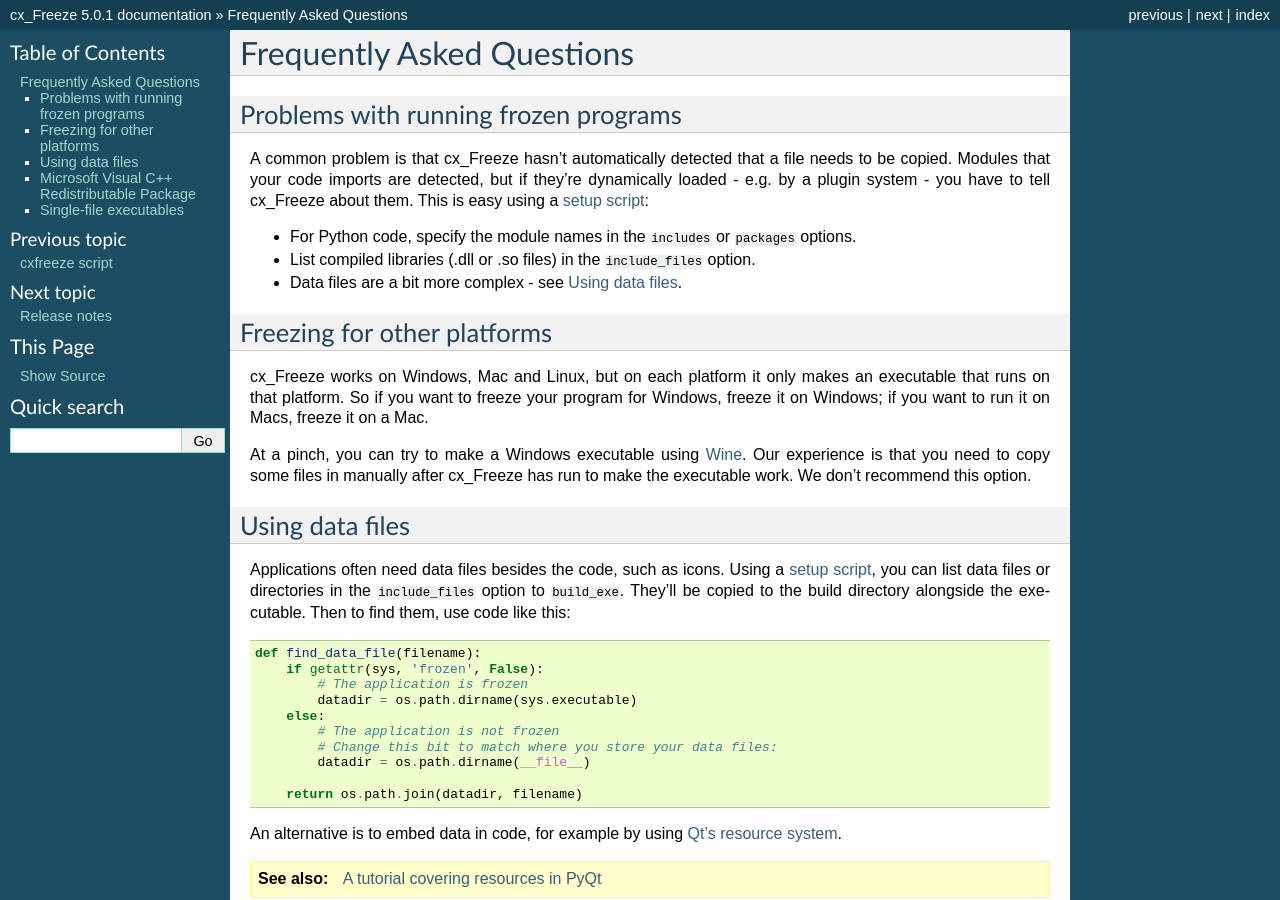
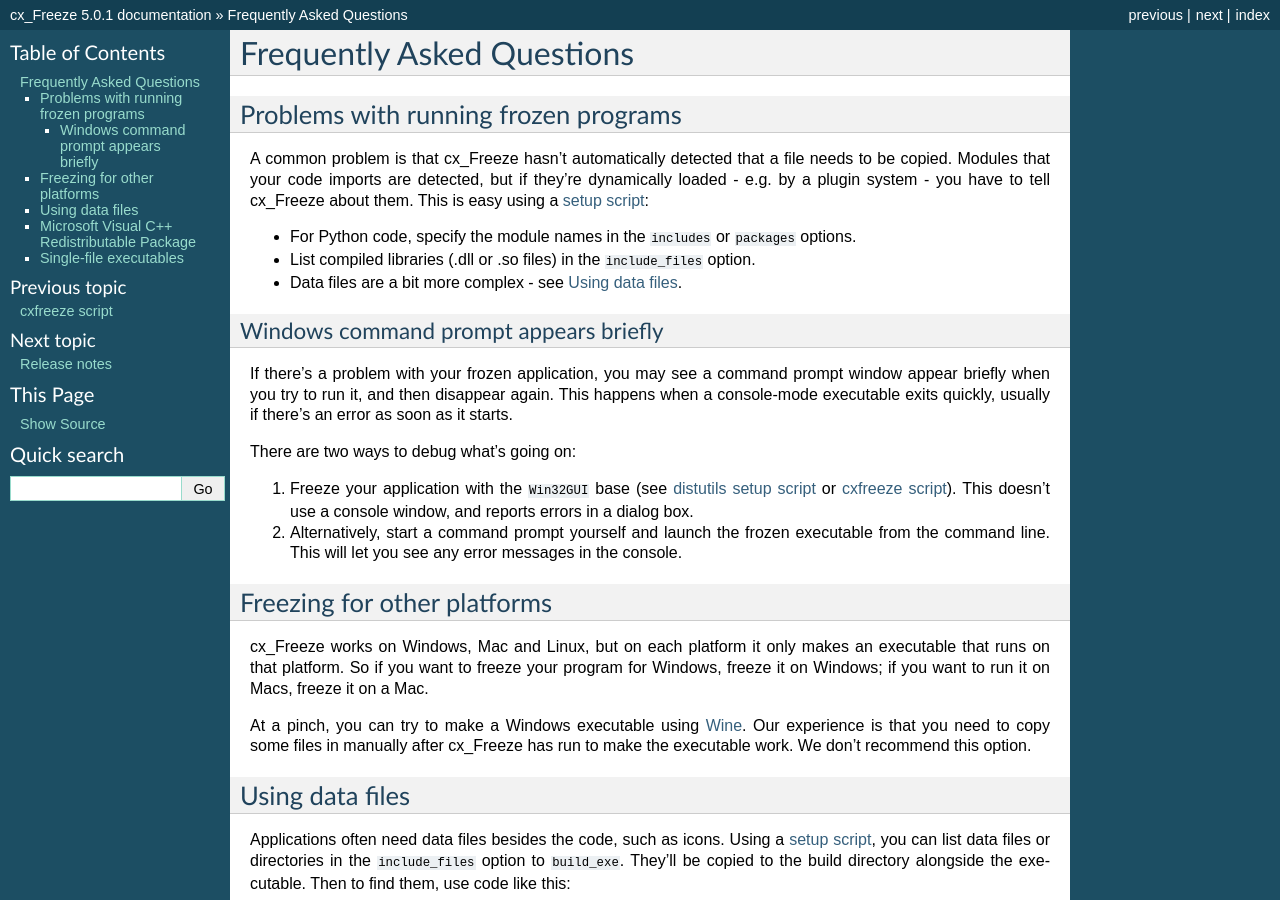
Before and after one commit to marcelotduarte/cx_Freeze, a Sphinx documentation site: the page built from doc/faq.rst, in a window 1280 px wide and 900 px high. Built offline with Sphinx 7.4.7, drawn with Linux system fonts in a browser that asks for light colours; pages that are not in the unit, such as notebooks, are missing from menus.

Commit message:
Add FAQ entry for command prompt flashing up
This is a common failure mode, so it's worth explaining what's happening
and how to get past it.

```diff
--- a/doc/faq.rst
+++ b/doc/faq.rst
@@ -13,6 +13,23 @@
   options.
 * List compiled libraries (.dll or .so files) in the ``include_files`` option.
 * Data files are a bit more complex - see :ref:`data_files`.
+
+Windows command prompt appears briefly
+~~~~~~~~~~~~~~~~~~~~~~~~~~~~~~~~~~~~~~
+
+If there's a problem with your frozen application, you may see a command prompt
+window appear briefly when you try to run it, and then disappear again. This
+happens when a console-mode executable exits quickly, usually if there's an
+error as soon as it starts.
+
+There are two ways to debug what's going on:
+
+1. Freeze your application with the ``Win32GUI`` base (see :doc:`distutils` or
+   :doc:`script`). This doesn't use a console window, and reports errors in a
+   dialog box.
+2. Alternatively, start a command prompt yourself and launch the frozen
+   executable from the command line. This will let you see any error messages in
+   the console.
 
 Freezing for other platforms
 ----------------------------
```
